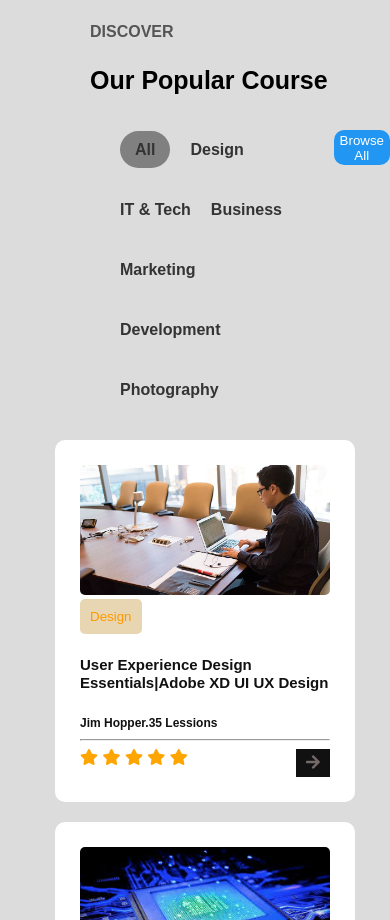
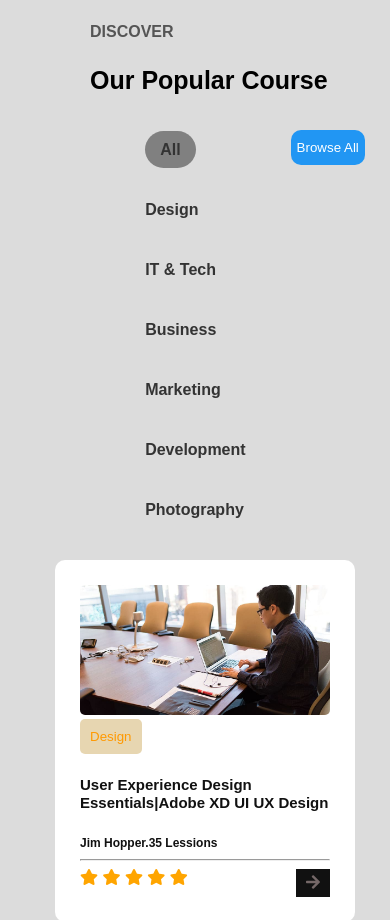
Before and after one commit to SG198/EduHere, a plain HTML site: page index.html in a window 390 px wide. Shown: the part 3280-4200 px from the top of the page. Drawn offline with nearby package versions, Linux system fonts and the light colour scheme.

Commit message:
Add files via upload

```diff
--- a/style.css
+++ b/style.css
@@ -390,6 +390,11 @@ i{
         color: #ffffff;
     }
 }
+@media(max-width:568px){
+   .list ul{
+       flex-direction: column;
+   }
+}
 @media(max-width:461px){
     .container .mainImage{
          width: 300px;
```
